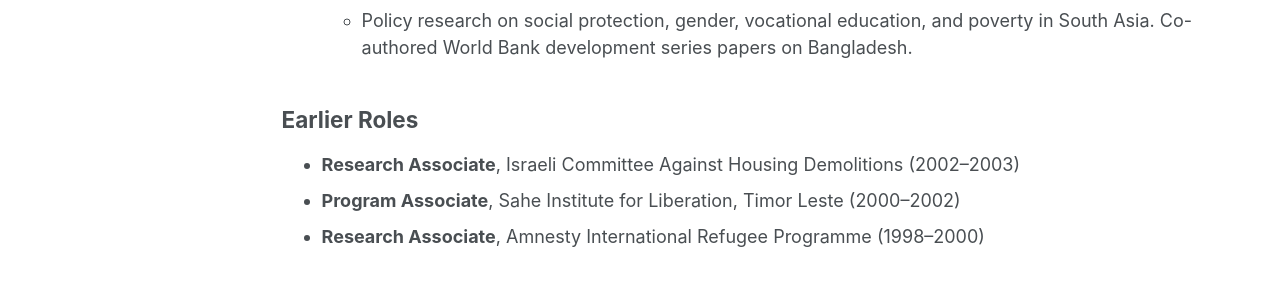
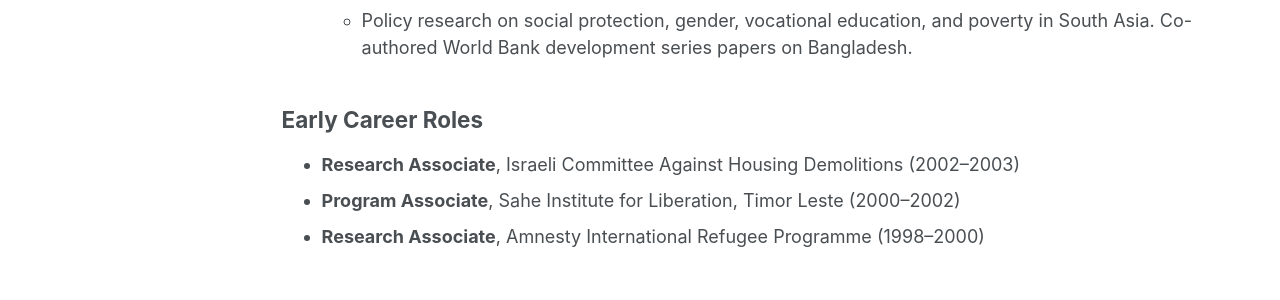
Before and after one commit to yanivstop/yanivstop.github.io, a Jekyll site: the page built from _pages/experience.md, in a window 1280 px wide and 1365 px high. Shown: the part 869-1169 px from the top of the window. Built offline with Jekyll 4.4.1, drawn with Linux system fonts in a browser that asks for light colours; some web fonts are replaced; a script bundle is joined from its source files by our own code; library files that are not in the unit come from our copies.

Commit message:
Rename 'Earlier Roles' to 'Early Career Roles'
Co-Authored-By: Claude Sonnet 4.5 <noreply@anthropic.com>

```diff
--- a/_pages/experience.md
+++ b/_pages/experience.md
@@ -26,7 +26,7 @@ author_profile: true
 * **Consultant on Social Protection**, The World Bank, South Asia Human Development (2005)
   * Policy research on social protection, gender, vocational education, and poverty in South Asia. Co-authored World Bank development series papers on Bangladesh.
 
-## Earlier Roles
+## Early Career Roles
 
 * **Research Associate**, Israeli Committee Against Housing Demolitions (2002–2003)
 * **Program Associate**, Sahe Institute for Liberation, Timor Leste (2000–2002)
```
